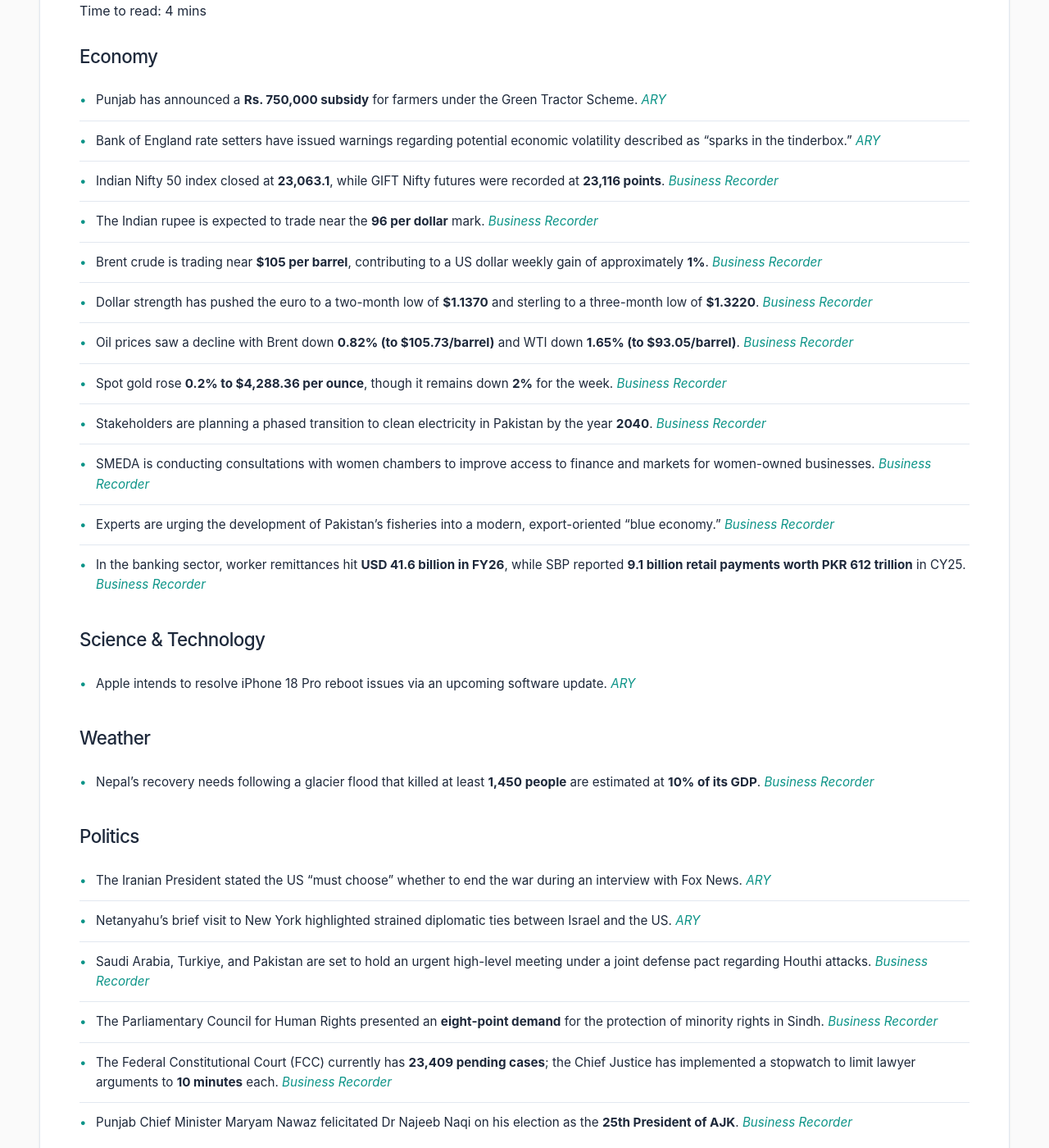
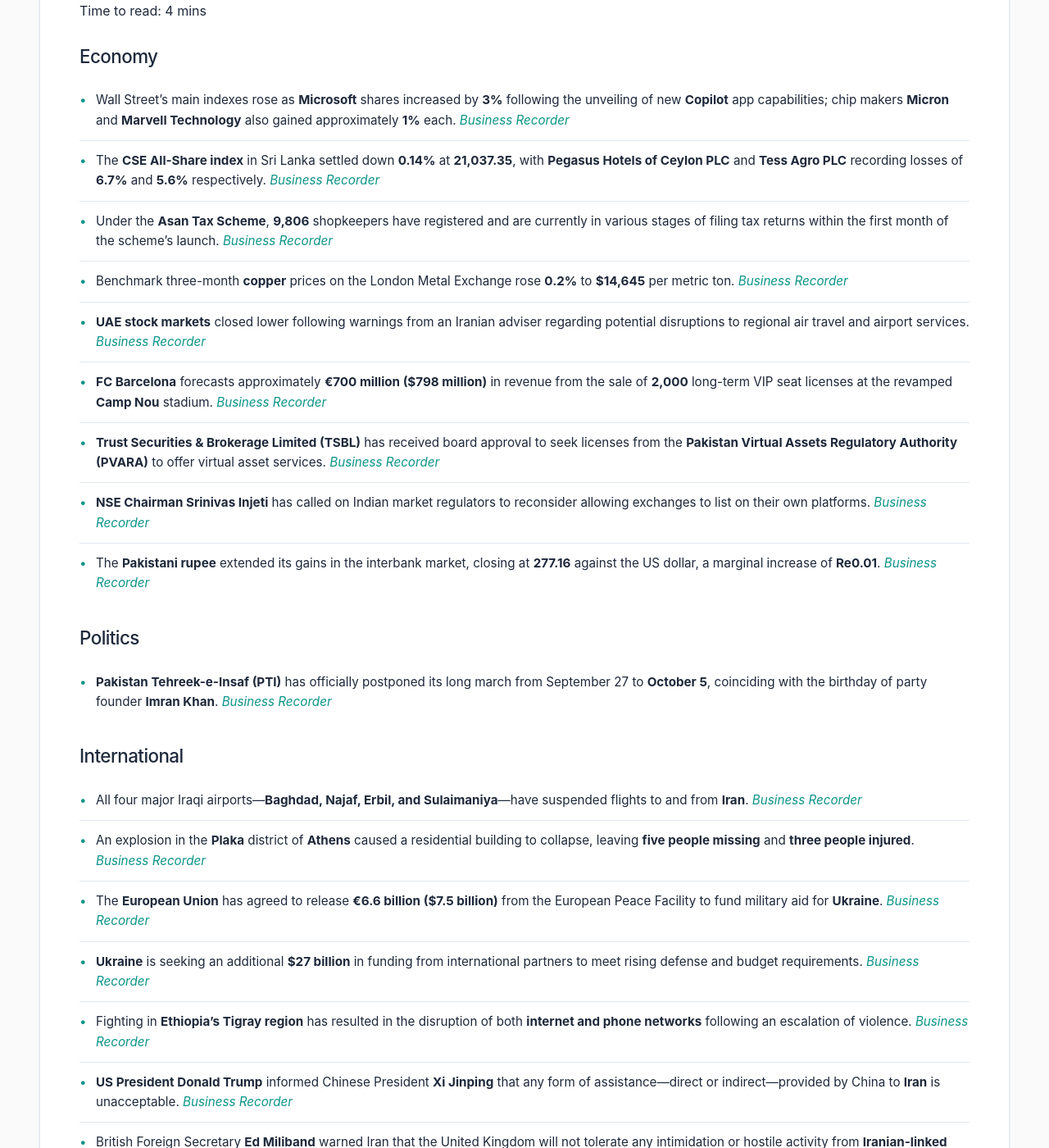
Before and after one commit to zsubzwary/news, a Jekyll site: the page built from en/index.md, in a window 1280 px wide and 1400 px high, scrolled down 357 px. Shown: the whole window at 82% size. Built offline with Jekyll 4.4.1, drawn with Linux system fonts in a browser that asks for light colours; some web fonts are replaced; comment, search, counter and statistics services are not loaded; some of the changed text lies outside the part shown.

Commit message:
DateTime; 2026-09-25T16:04:47.197Z

```diff
--- a/en/index.md
+++ b/en/index.md
@@ -4,54 +4,37 @@ title: Pakistan News Briefing
 lang: en
 ---
 
-Published at: 25-Sep-2026 09:03PKT
+Published at: 25-Sep-2026 21:04PKT
 
 Time to read: 4 mins
 
 ### Economy
-- Punjab has announced a **Rs. 750,000 subsidy** for farmers under the Green Tractor Scheme. *[ARY](https://arynews.tv/green-tractor-scheme-punjab-announces-rs-750000-subsidy-for-farmers)*
-- Bank of England rate setters have issued warnings regarding potential economic volatility described as "sparks in the tinderbox." *[ARY](https://arynews.tv/bank-of-england-rate-setters-warn-of-sparks-in-the-tinderbox)*
-- Indian Nifty 50 index closed at **23,063.1**, while GIFT Nifty futures were recorded at **23,116 points**. *[Business Recorder](https://www.brecorder.com/news/40441183/indian-shares-eye-positive-start-after-sharp-drop-but-elevated-oil-yields-weigh)*
-- The Indian rupee is expected to trade near the **96 per dollar** mark. *[Business Recorder](https://www.brecorder.com/news/40441182/indian-rupee-to-navigate-us-iran-truce-possibility-surging-global-bond-yields)*
-- Brent crude is trading near **$105 per barrel**, contributing to a US dollar weekly gain of approximately **1%**. *[Business Recorder](https://www.brecorder.com/news/40441181/asian-stocks-weather-bond-storm-oil-retreats-slightly)*
-- Dollar strength has pushed the euro to a two-month low of **$1.1370** and sterling to a three-month low of **$1.3220**. *[Business Recorder](https://www.brecorder.com/news/40441180/dollar-set-for-weekly-gains-as-yields-surge-fed-bets-build)*
-- Oil prices saw a decline with Brent down **0.82% (to $105.73/barrel)** and WTI down **1.65% (to $93.05/barrel)**. *[Business Recorder](https://www.brecorder.com/news/40441179/oil-prices-fall-as-markets-look-to-iran-truce-but-remain-wary-of-attacks-on-oil-facilities)*
-- Spot gold rose **0.2% to $4,288.36 per ounce**, though it remains down **2%** for the week. *[Business Recorder](https://www.brecorder.com/news/40441178/gold-heads-for-weekly-loss-as-stronger-dollar-fed-rate-outlook-weighs)*
-- Stakeholders are planning a phased transition to clean electricity in Pakistan by the year **2040**. *[Business Recorder](https://www.brecorder.com/news/40441177/stakeholders-deliberate-on-a-phased-transition-to-clean-electricity-by-2040)*
-- SMEDA is conducting consultations with women chambers to improve access to finance and markets for women-owned businesses. *[Business Recorder](https://www.brecorder.com/news/40441175/smeda-consults-women-chambers-to-boost-businesses)*
-- Experts are urging the development of Pakistan's fisheries into a modern, export-oriented "blue economy." *[Business Recorder](https://www.brecorder.com/news/40441172/govt-urged-to-develop-fisheries-sector-on-modern-lines)*
-- In the banking sector, worker remittances hit **USD 41.6 billion in FY26**, while SBP reported **9.1 billion retail payments worth PKR 612 trillion** in CY25. *[Business Recorder](https://www.brecorder.com/news/40441170/experts-call-for-stronger-data-governance-in-banking-sector)*
-
-### Science & Technology
-- Apple intends to resolve iPhone 18 Pro reboot issues via an upcoming software update. *[ARY](https://arynews.tv/apple-plans-fix-iphone-18-pro-reboot-issue-via-upcoming-software-update)*
-
-### Weather
-- Nepal's recovery needs following a glacier flood that killed at least **1,450 people** are estimated at **10% of its GDP**. *[Business Recorder](https://www.brecorder.com/news/40441185/nepal-seeks-grants-not-loans-for-flood-recovery-after-deadly-glacier-disaster)*
+- Wall Street's main indexes rose as **Microsoft** shares increased by **3%** following the unveiling of new **Copilot** app capabilities; chip makers **Micron** and **Marvell Technology** also gained approximately **1%** each. *[Business Recorder](https://www.brecorder.com/news/40441243/wall-st-edges-up-as-ai-enthusiasm-eases-worries-over-higher-oil-prices-yields)*
+- The **CSE All-Share index** in Sri Lanka settled down **0.14%** at **21,037.35**, with **Pegasus Hotels of Ceylon PLC** and **Tess Agro PLC** recording losses of **6.7%** and **5.6%** respectively. *[Business Recorder](https://www.brecorder.com/news/40441238/sri-lankan-shares-close-lower-end-week-little-changed)*
+- Under the **Asan Tax Scheme**, **9,806** shopkeepers have registered and are currently in various stages of filing tax returns within the first month of the scheme's launch. *[Business Recorder](https://www.brecorder.com/news/40441237/asan-tax-scheme-brings-nearly-10000-shopkeepers-into-tax-net)*
+- Benchmark three-month **copper** prices on the London Metal Exchange rose **0.2%** to **$14,645** per metric ton. *[Business Recorder](https://www.brecorder.com/news/40441235/copper-tiptoes-higher-on-weaker-dollar-tight-chinese-supplies)*
+- **UAE stock markets** closed lower following warnings from an Iranian adviser regarding potential disruptions to regional air travel and airport services. *[Business Recorder](https://www.brecorder.com/news/40441234/uae-markets-decline-after-warning-on-regional-air-travel)*
+- **FC Barcelona** forecasts approximately **€700 million ($798 million)** in revenue from the sale of **2,000** long-term VIP seat licenses at the revamped **Camp Nou** stadium. *[Business Recorder](https://www.brecorder.com/news/40441229/barcelona-forecast-eur700m-in-sales-from-fresh-vip-seat-packages)*
+- **Trust Securities & Brokerage Limited (TSBL)** has received board approval to seek licenses from the **Pakistan Virtual Assets Regulatory Authority (PVARA)** to offer virtual asset services. *[Business Recorder](https://www.brecorder.com/news/40441228/psx-listed-trust-securities-plans-to-enter-crypto-business-seeks-pvara-licences)*
+- **NSE Chairman Srinivas Injeti** has called on Indian market regulators to reconsider allowing exchanges to list on their own platforms. *[Business Recorder](https://www.brecorder.com/news/40441227/india-should-allow-exchanges-to-list-on-own-platform-nse-chairman-says)*
+- The **Pakistani rupee** extended its gains in the interbank market, closing at **277.16** against the US dollar, a marginal increase of **Re0.01**. *[Business Recorder](https://www.brecorder.com/news/40441226/intra-day-update-rupee-records-gain-against-us-dollar)*
 
 ### Politics
-- The Iranian President stated the US "must choose" whether to end the war during an interview with Fox News. *[ARY](https://arynews.tv/us-must-choose-whether-to-end-war-iran-president-to-fox-news)*
-- Netanyahu's brief visit to New York highlighted strained diplomatic ties between Israel and the US. *[ARY](https://arynews.tv/netanyahus-fleeting-visit-to-new-york-mirrors-strained-us-ties)*
-- Saudi Arabia, Turkiye, and Pakistan are set to hold an urgent high-level meeting under a joint defense pact regarding Houthi attacks. *[Business Recorder](https://www.brecorder.com/news/40441184/allies-unite-behind-saudi-arabia-as-houthis-step-up-attacks)*
-- The Parliamentary Council for Human Rights presented an **eight-point demand** for the protection of minority rights in Sindh. *[Business Recorder](https://www.brecorder.com/news/40441169/minority-rights-in-sindh-eight-point-demands-presented-for-protection)*
-- The Federal Constitutional Court (FCC) currently has **23,409 pending cases**; the Chief Justice has implemented a stopwatch to limit lawyer arguments to **10 minutes** each. *[Business Recorder](https://www.brecorder.com/news/40441167/ensure-timely-disposal-of-cases-cj-fcc-installs-stopwatch-in-courtroom)*
-- Punjab Chief Minister Maryam Nawaz felicitated Dr Najeeb Naqi on his election as the **25th President of AJK**. *[Business Recorder](https://www.brecorder.com/news/40441138/maryam-felicitates-najeeb-on-becoming-ajk-president)*
-
-### National
-- **14 Pakistani crew members** are seeking urgent diplomatic assistance to return from Yemen. *[ARY](https://arynews.tv/14-pakistani-crew-members-seek-urgent-diplomatic-help-for-return-from-yemen)*
-- DRAP has continued to make temporary appointments to key posts for the **fourth consecutive year**. *[ARY](https://arynews.tv/drap-continues-temporary-appointments-on-key-posts-for-fourth-year)*
-- The Pakistan Consulate in Jeddah has introduced a new online appointment system. *[ARY](https://arynews.tv/pakistan-consulate-in-jeddah-introduces-online-appointment-system)*
-- Pakistan successfully foiled a cross-border aggression attempt from Afghanistan. *[ARY](https://arynews.tv/pakistan-foils-cross-border-aggression-attempt-from-afghanistan)*
-- Police constable Fazal Ahmad was martyred during a raid in the Kot Momin jurisdiction of Sargodha. *[Business Recorder](https://www.brecorder.com/news/40441168/constable-martyred-in-sargodha)*
+- **Pakistan Tehreek-e-Insaf (PTI)** has officially postponed its long march from September 27 to **October 5**, coinciding with the birthday of party founder **Imran Khan**. *[Business Recorder](https://www.brecorder.com/news/40441236/pti-defers-long-march-to-october-5-report)*
 
 ### International
-- Airbus is pitching the Eurofighter to Portugal as the optimal replacement for F-16 jets. *[ARY](https://arynews.tv/airbus-pitches-eurofighter-to-portugal-as-best-replacement-for-f-16-jets)*
-- The Speaker of the Maldives met with Pakistan's Chief of Army Staff and Chief of Defence Forces, Field Marshal Syed Asim Munir, in Rawalpindi. *[Business Recorder](https://www.brecorder.com/news/40441176/speaker-of-maldives-meets-cdf)*
+- All four major Iraqi airports—**Baghdad, Najaf, Erbil, and Sulaimaniya**—have suspended flights to and from **Iran**. *[Business Recorder](https://www.brecorder.com/news/40441231/three-iraqi-airports-suspend-iranian-flights-starting-friday-sources-and-state-media-say)*
+- An explosion in the **Plaka** district of **Athens** caused a residential building to collapse, leaving **five people missing** and **three people injured**. *[Business Recorder](https://www.brecorder.com/news/40441240/five-missing-after-explosion-fells-building-in-heart-of-touristic-athens)*
+- The **European Union** has agreed to release **€6.6 billion ($7.5 billion)** from the European Peace Facility to fund military aid for **Ukraine**. *[Business Recorder](https://www.brecorder.com/news/40441239/eu-agrees-to-release-eur66-billion-linked-to-ukraine-military-aid)*
+- **Ukraine** is seeking an additional **$27 billion** in funding from international partners to meet rising defense and budget requirements. *[Business Recorder](https://www.brecorder.com/news/40441225/eu-imf-understand-need-to-help-ukraine-finance-budget-gap-zelenskiy-says)*
+- Fighting in **Ethiopia's Tigray region** has resulted in the disruption of both **internet and phone networks** following an escalation of violence. *[Business Recorder](https://www.brecorder.com/news/40441230/internet-and-phone-network-disrupted-in-ethopias-war-hit-tigray-region)*
+- **US President Donald Trump** informed Chinese President **Xi Jinping** that any form of assistance—direct or indirect—provided by China to **Iran** is unacceptable. *[Business Recorder](https://www.brecorder.com/news/40441241/trump-told-xi-that-china-helping-iran-is-unacceptable-us-ambassador-says)*
+- British Foreign Secretary **Ed Miliband** warned Iran that the United Kingdom will not tolerate any intimidation or hostile activity from **Iranian-linked groups** on UK soil. *[Business Recorder](https://www.brecorder.com/news/40441224/britain-warns-iran-it-will-not-tolerate-hostile-activity-on-uk-soil)*
 
 ### Sports
-- Spinner Abrar Ahmed has reached the **number one spot** in the ICC Men’s T20I rankings, overtaking Rashid Khan. *[Business Recorder](https://www.brecorder.com/news/40441166/abrar-ahmed-achieves-top-spot-in-icc-t20i-rankings)*
-
-### Health
-- Medical experts have called for the continuous promotion of clinical research and trials to advance the healthcare field. *[Business Recorder](https://www.brecorder.com/news/40441174/medical-experts-call-for-promoting-clinical-research)*
+- **Manchester City** has been found guilty of all but one of the **115 alleged breaches** of the Premier League’s financial regulations. *[Business Recorder](https://www.brecorder.com/news/40441244/man-city-found-guilty-on-all-but-one-of-115-charges-reports-say)*
+- World number one **Jannik Sinner** has withdrawn from the **China Open** as he continues to recover from a knee injury. *[Business Recorder](https://www.brecorder.com/news/40441233/defending-champion-sinner-withdraws-from-china-open-as-knee-injury-recovery-continues)*
+- **Jude Bellingham** has been named **England men’s player of the year** after scoring a record **seven goals** during the **2026 World Cup**. *[Business Recorder](https://www.brecorder.com/news/40441232/record-breaking-bellingham-voted-england-mens-player-of-the-year)*
 
 ### Other
-- FPCCI and PEMRA jointly organized a seminar in Lahore regarding the future of Pakistan’s digital media. *[Business Recorder](https://www.brecorder.com/news/40441171/fpcci-pemra-organise-seminar-on-digital-media-future)*
+- **Volkswagen** has issued a recall for **4 million cars**. *[ARY](https://arynews.tv/volkswagen-recalls-4-million-cars-report)*
```
